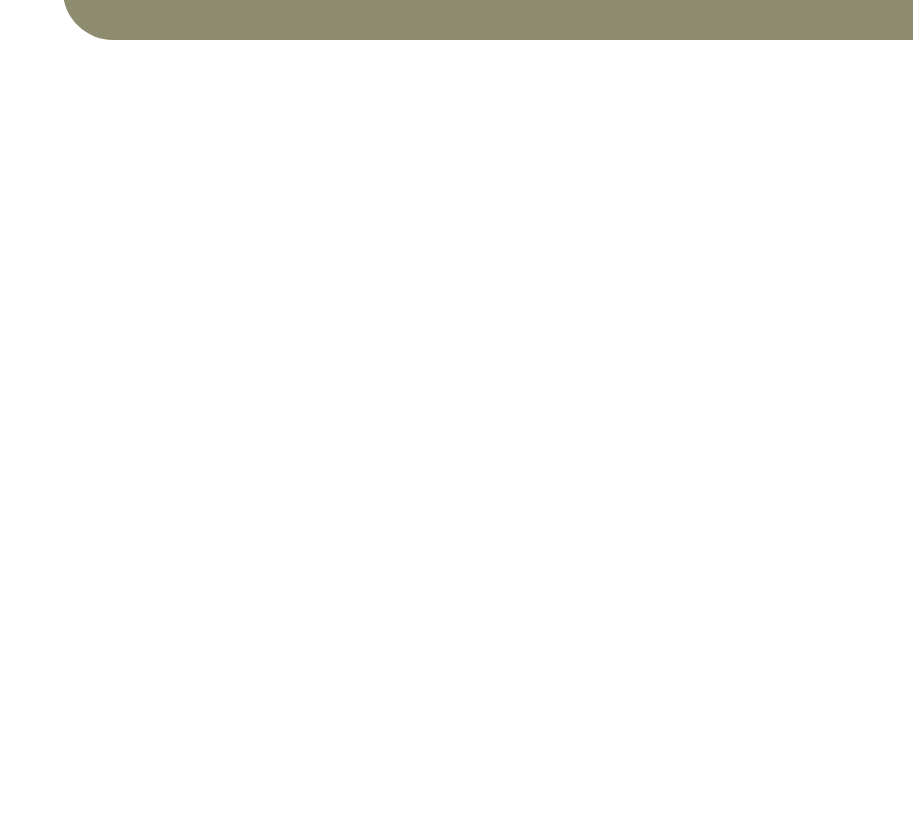
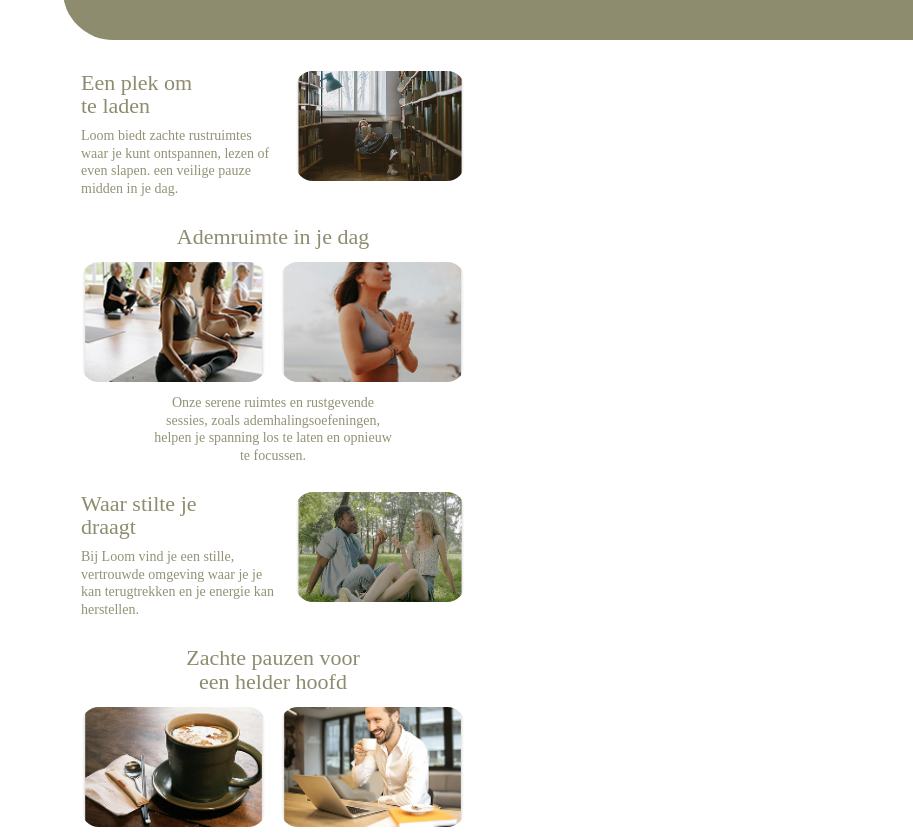
Before and after one commit to MiguelCelen/Loom-App, a plain HTML site: page home.html in a window 1280 px wide. Shown: the part 85-921 px from the top of the page, without its empty margins (367-1280 px from the left). Before the commit the page ends 800 px from the top, so only its background shows below. Drawn offline with Linux system fonts and the light colour scheme; a web font is replaced by a local one.

Commit message:
add content blocks for home page made at school

```diff
--- a/home.html
+++ b/home.html
@@ -21,6 +21,68 @@
         </div>
       </div>
     </header>
+    <main class="content">
+      <section class="block block--split">
+        <div class="text">
+          <h2>Een plek om<br>te laden</h2>
+          <p>
+            Loom biedt zachte rustruimtes waar je kunt ontspannen, lezen
+            of even slapen. een veilige pauze midden in je dag.
+          </p>
+        </div>
+        <div class="media">
+          <img src="assets/image-1.png" alt="">
+        </div>
+      </section>
+      <section class="block block--center">
+        <h3>Ademruimte in je dag</h3>
+        <div class="grid2">
+          <img src="assets/image-2.png" alt="">
+          <img src="assets/image-3.png" alt="">
+        </div>
+        <p class="small">
+          Onze serene ruimtes en rustgevende sessies, zoals
+          ademhalingsoefeningen, helpen je spanning los te laten en opnieuw
+          te focussen.
+        </p>
+      </section>
+      <section class="block block--split">
+        <div class="text">
+          <h2>Waar stilte je<br>draagt</h2>
+          <p>
+            Bij Loom vind je een stille, vertrouwde omgeving waar je je kan
+            terugtrekken en je energie kan herstellen.
+          </p>
+        </div>
+        <div class="media">
+          <img src="assets/image-4.png" alt="">
+        </div>
+      </section>
+      <section class="block block--center">
+        <h3>Zachte pauzen voor<br>een helder hoofd</h3>
+        <div class="grid2">
+          <img src="assets/image-5.png" alt="">
+          <img src="assets/image-6.png" alt="">
+        </div>
+        <p class="small">
+          Of je nu vijf minuten of een uurtje hebt: Loom helpt je te
+          ontprikkelen en terug in balans te komen.
+        </p>
+      </section>
+      <section class="block block--split">
+        <div class="text">
+          <h2>Even weg van<br>de drukte</h2>
+          <p>
+            Stap binnen, vertraag en neem een moment voor jezelf.
+            Loom geeft je de pauze die je nodig hebt.
+          </p>
+        </div>
+        <div class="media">
+          <img src="assets/image-7.png" alt="">
+        </div>
+      </section>
+      <div class="spacer"></div>
+    </main>
   </div>
 </body>
 </html>
--- a/style.css
+++ b/style.css
@@ -191,3 +191,68 @@ body{
   display:inline-block;
   transform: translateY(-4px);
 }
+.app .content{
+  flex:1;
+  padding: 18px 18px 60px;
+  margin-top: 120px;
+}
+.app .spacer{
+  height: 18px;
+}
+.app .block{
+  margin: 18px 0 28px;
+}
+.app .block--split{
+  display:grid;
+  grid-template-columns: 1fr 170px;
+  gap: 18px;
+  align-items:start;
+}
+.app .text h2{
+  margin:0 0 10px;
+  font-size: 22px;
+  line-height:1.05;
+  font-weight:500;
+}
+.app .text p{
+  margin:0;
+  font-size: 14px;
+  line-height:1.25;
+  opacity:.95;
+}
+.app .media img{
+  width:100%;
+  height:110px;
+  object-fit:cover;
+  border-radius: 18px;
+  display:block;
+}
+.app .block--center{
+  text-align:center;
+}
+.app .block--center h3{
+  margin: 0 0 14px;
+  font-size: 22px;
+  line-height:1.05;
+  font-weight:500;
+}
+.app .grid2{
+  display:grid;
+  grid-template-columns: 1fr 1fr;
+  gap: 14px;
+  margin: 0 0 12px;
+}
+.app .grid2 img{
+  width:100%;
+  height:120px;
+  object-fit:cover;
+  border-radius: 18px;
+  display:block;
+}
+.app .small{
+  margin:0 auto;
+  max-width: 34ch;
+  font-size: 14px;
+  line-height:1.25;
+  opacity:.95;
+}
```
Also changed, not shown: assets/image-1.png (added), assets/image-2.png (added), assets/image-3.png (added), assets/image-4.png (added), assets/image-5.png (added), assets/image-6.png (added), assets/image-7.png (added).
